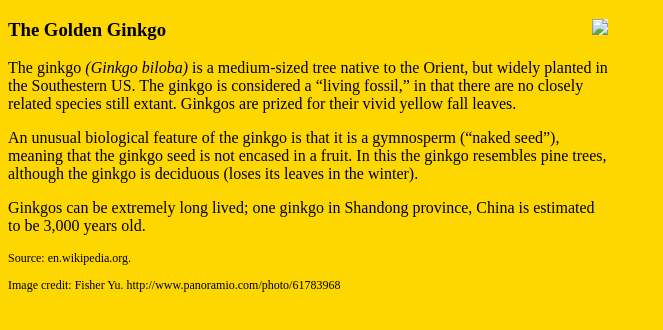
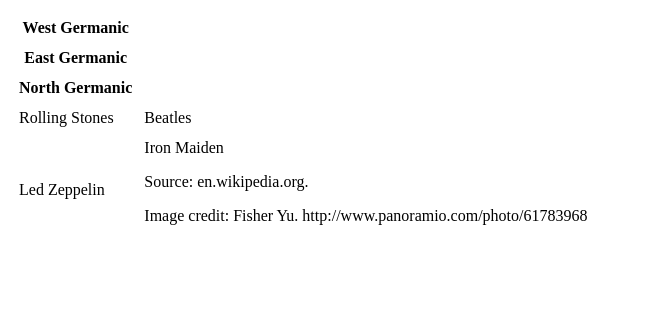
Before and after one commit to drh03157/drh03157.github.io, a plain HTML site: page index.html in a window 1280 px wide. Shown: the whole page, without its empty margins (0-663 px from the left). Drawn offline with Linux system fonts and the light colour scheme.

Commit message:
Update index.html

```diff
--- a/index.html
+++ b/index.html
@@ -2,27 +2,17 @@
 <html>
 <head>
 	<meta http-equiv="Content-Type" content="text/html; charset=utf-8">
-	<title>The Gingko Tree</title>
+	<title>Germanic Languages</title>
 	<style type="text/css">
-		body{background-color:gold}
-		.special {font-size:9pt}
-		img{float:right;height:220;width:172}
-		div{width:600px}
+
 	</style>
 </head>
 <body>
-		<div>
-			<img style="display: block;-webkit-user-select: none;margin: auto;background-color: hsl(0, 0%, 90%);transition: background-color 300ms;" src="file:///C:/Users/drh03157/OneDrive%20-%20University%20of%20Georgia/Lab09/ginko.jpg">
-			<th> <h3>The Golden Ginkgo</h3></th>
-			<p>The ginkgo <span style=font-style:italic>(Ginkgo biloba)</span> is a medium-sized tree native to the Orient, but widely planted in
-		the Southestern US. The ginkgo is considered a “living fossil,” in that there are no closely
-		related species still extant. Ginkgos are prized for their vivid yellow fall leaves. </p>
-			<p>An unusual biological feature of the ginkgo is that it is a gymnosperm (“naked seed”),
-		meaning that the ginkgo seed is not encased in a fruit. In this the ginkgo resembles pine trees,
-		although the ginkgo is deciduous (loses its leaves in the winter).</p>
-			<p>Ginkgos can be extremely long lived; one ginkgo in Shandong province, China is estimated
-		to be 3,000 years old. </p>
-		</div>
+	<table cellspacing="10px” style="background-color:red">
+	<tr><th> West Germanic</th></tr><tr><th> East Germanic</th></tr><tr><th> North Germanic</th></tr>
+	<tr><td>Rolling Stones<td>Beatles
+	<tr><td>Led Zeppelin<td>Iron Maiden
+
 			<div class='special'>
 				<p>	Source: en.wikipedia.org.</p>
 				<p>	Image credit: Fisher Yu. http://www.panoramio.com/photo/61783968 </p>
```
